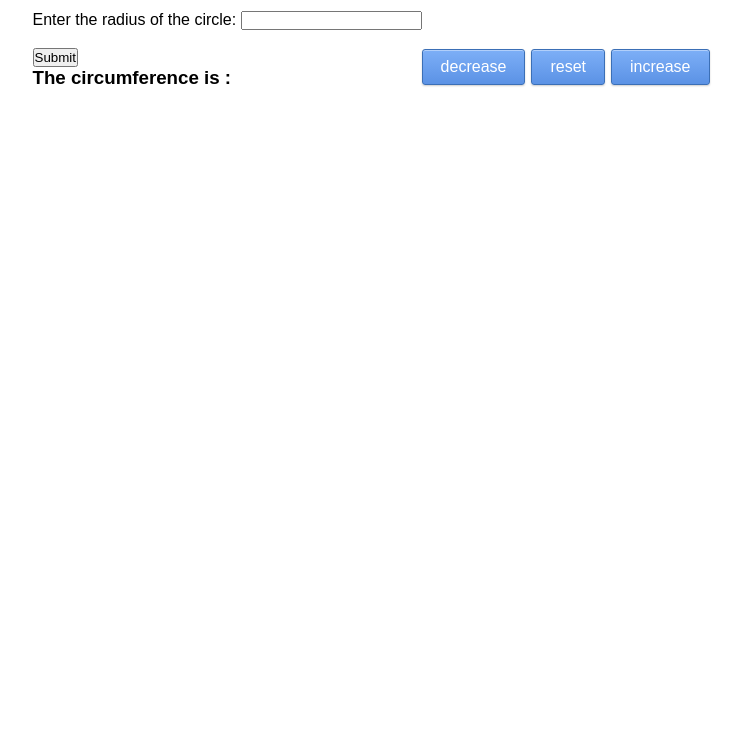
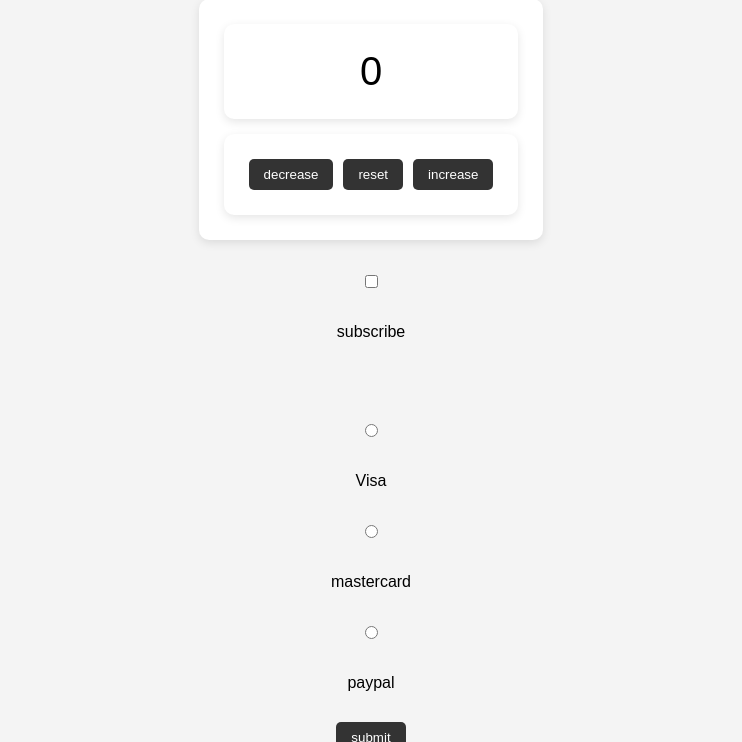
Before and after one commit to yousifmahayri1/Bro-Code-JS-Course, a plain HTML site: page index.html in a window 1280 px wide. Shown: the part 406-1148 px from the top of the page, without its empty margins (269-1011 px from the left). Before the commit the page ends 800 px from the top, so only its background shows below. Drawn offline with Linux system fonts and the light colour scheme.

Commit message:
terinary operator +

```diff
--- a/index.html
+++ b/index.html
@@ -15,7 +15,7 @@
 
     <label>username: </label>
     <input id="myText"> <br><br>
-    <button id="mySubmit">submit</button> <br> <br>
+    <button id="usernameSubmit">submit</button> <br> <br>
 
     <label>Enter the radius of the circle: </label>
     <input id="radiusInput"> <br> <br>
@@ -31,6 +31,22 @@
       <button class="btn" id="increaseBtn">increase</button>
     </div>
   </div>
+
+  <input type="checkbox" id="myCheckBox">
+  <label for="myCheckBox">subscribe</label> <br>
+
+  <input type="radio" id="visaBtn" name="card">
+  <label for="visaBtn">Visa</label>
+   <input type="radio" id="masterCardBtn" name="card">
+  <label for="masterCardBtn">mastercard</label>
+   <input type="radio" id="payPalBtn" name="card">
+  <label for="payPalBtn">paypal</label>
+
+  <button type="submit" id="mySubmit">submit</button>
+  <br> <br>
+  <p id="subResult"></p>
+  <br> <br>
+  <p id="paymentResult"></p>
     <script src="script.js"></script>
 </body>
 </html>
--- a/script.js
+++ b/script.js
@@ -51,7 +51,7 @@
 //below is the professional way
 
 let Username
-document.getElementById('mySubmit').onclick = function()
+document.getElementById('usernameSubmit').onclick = function()
 {
     Username = document.getElementById('myText').value
     console.log(Username)
@@ -96,6 +96,7 @@
     circumference = 2 * pi * radius
     document.getElementById('circumferenceValue').textContent = "The circumference is :" + circumference
 }
+
 //counter program
 let increaseBtn = document.getElementById('increaseBtn')
 let decreaseBtn =document.getElementById('decreaseBtn')
@@ -140,3 +141,72 @@
 //also get back to it when needed
 
 // if statements
+
+let age2 = 25
+
+if (age2 >= 18)
+{
+    console.log('You are old enough to enter this site')
+}
+else if (age2 === 14)
+{
+    console.log('GET OUT')
+}
+else
+{
+    console.log('You must be over 18 to enter this site')
+}
+
+
+//day 3
+
+const myCheckBox = document.getElementById('myCheckBox')
+const visaBtn = document.getElementById('visaBtn')
+const masterCardBtn = document.getElementById('masterCardBtn')
+const payPalBtn = document.getElementById('payPalBtn')
+const subResult = document.getElementById('subResult')
+const mySubmit = document.getElementById('mySubmit')
+const paymentResult = document.getElementById('paymentResult')
+
+mySubmit.onclick = function()
+{
+    if(myCheckBox.checked)
+    {
+        subResult.textContent = "You are subscribed"
+    }
+    else
+    {
+        subResult.textContent = "You are not subscribed"
+    }
+
+    if (visaBtn.checked)
+    {
+        paymentResult.textContent = "You are paying with visa"
+    }
+    else if (masterCardBtn.checked)
+    {
+        paymentResult.textContent = "You are paying with Mastercard"
+    }
+    else if (payPalBtn.checked)
+    {
+        paymentResult.textContent = "You are paying with PayPal"
+    }
+    else
+    {
+        paymentResult.textContent = "Please select a payment method"
+    }
+}
+//ternary operator
+
+// a shortcut for if and else statements
+
+let AGE =18
+let MESSAGE = AGE >= 18 ? "you are an adult" : "you are a minor"
+
+console.log(MESSAGE)
+// condition ? codeiftrue : codeiffalse
+
+let TIME = 16
+let GREETING = time < 12 ? "Morning" : "Afternoon"
+
+console.log(GREETING)
--- a/style.css
+++ b/style.css
@@ -5,50 +5,60 @@
 }
 
 body {
+    font-family: Arial, sans-serif;
+    background-color: #f4f4f4;
+    min-height: 100vh;
     display: flex;
-  justify-content: center;
+    flex-direction: column;
     align-items: center;
-  min-height: 100vh;
-  background-color: #ffffff;
-  color: #000000;
-  font-family: Arial, Helvetica, sans-serif;
+    gap: 30px;
+    padding: 40px 20px;
+}
+
+div {
+    background-color: white;
+    padding: 25px;
+    border-radius: 10px;
+    box-shadow: 0 3px 10px rgba(0, 0, 0, 0.1);
+}
+
+h1 {
+    margin-bottom: 20px;
+}
+
+input {
+    padding: 8px;
+    margin: 5px;
+}
+
+button {
+    padding: 8px 15px;
+    border: none;
+    border-radius: 5px;
+    cursor: pointer;
+    background-color: #333;
+    color: white;
+}
+
+button:hover {
+    background-color: #555;
 }
 
 .counter-container {
-  display: flex;
-  flex-direction: column;
-  align-items: center;
-  gap: 35px;
+    text-align: center;
 }
 
 .counter-value {
-  font-size: 110px;
-  font-weight: normal;
-  color: #000000;
-  line-height: 1;
+    font-size: 40px;
+    margin-bottom: 15px;
 }
 
 .button-group {
     display: flex;
-  gap: 6px;
+    gap: 10px;
 }
 
-.btn {
-  background: linear-gradient(to bottom, #7daff7 0%, #5b92e5 100%);
-  color: #ffffff;
-  border: 1px solid #3b6fb6;
-  border-radius: 3px;
-  padding: 8px 18px;
-  font-size: 16px;
-  cursor: pointer;
-  box-shadow: inset 0 1px 0 rgba(255, 255, 255, 0.4), 0 1px 2px rgba(0, 0, 0, 0.2);
+p {
+    font-size: 18px;
+    margin: 5px;
 }
-
-.btn:hover {
-  background: linear-gradient(to bottom, #6c9fe8 0%, #4a81d4 100%);
-}
-
-.btn:active {
-  background: #4a81d4;
-  box-shadow: inset 0 1px 3px rgba(0, 0, 0, 0.3);
-}
```
Lines whose indentation alone changed are shown as unchanged.
